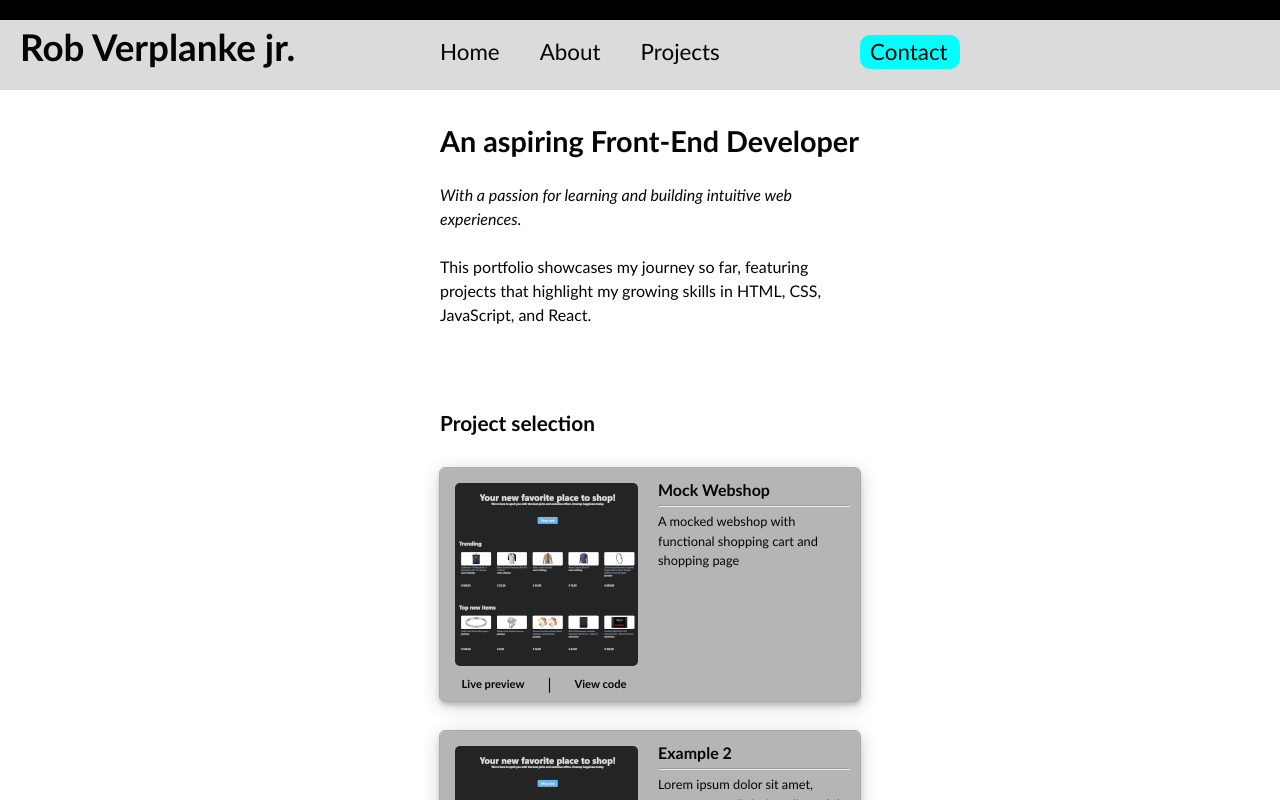
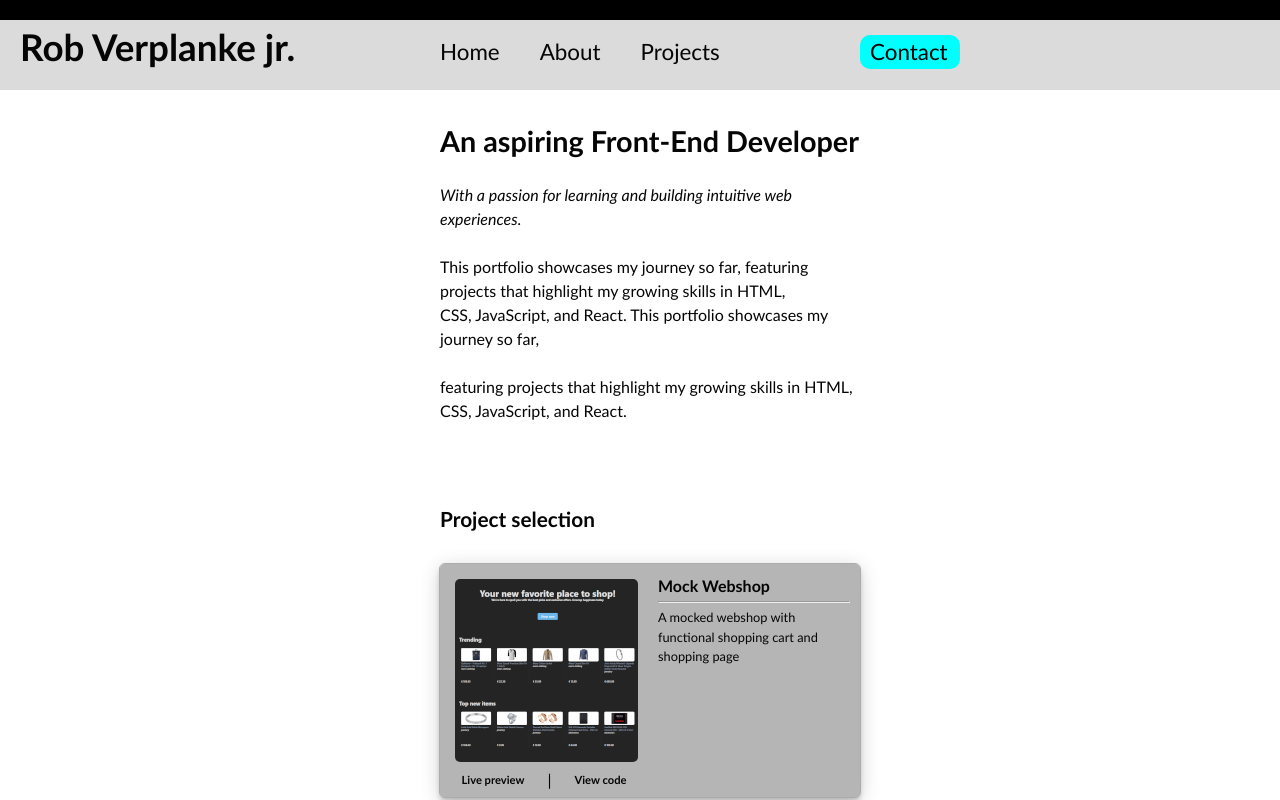
Before and after one commit to RobVerplanke/portfolio, a React (Vite) app: page / in a window 1280 px wide. Shown: the top 800 px of the page. Built offline with nearby package versions, Linux system fonts and the light colour scheme.

Commit message:
refactor: use component as sidebar

```diff
--- /dev/null
+++ b/src/components/MainSidebar.jsx
@@ -0,0 +1,3 @@
+export function MainSidebar() {
+  return <div className="main-sidebar"></div>;
+}
--- a/src/components/pages/AboutPage.jsx
+++ b/src/components/pages/AboutPage.jsx
@@ -1,8 +1,10 @@
+import { MainSidebar } from '../MainSidebar';
+
 function About() {
   return (
     <>
       <main>
-        <div className="main-sidebar"></div>
+        <MainSidebar />
         <div className="main-content-container">
           <div className="content-title">
             <h2>About</h2>
@@ -33,7 +35,7 @@ function About() {
             </p>
           </div>
         </div>
-        <div className="main-sidebar"></div>
+        <MainSidebar />
       </main>
     </>
   );
--- a/src/components/pages/HomePage.jsx
+++ b/src/components/pages/HomePage.jsx
@@ -1,3 +1,4 @@
+import { MainSidebar } from '../MainSidebar.jsx';
 import { CreateSmallCard } from '../CreateSmallCard';
 import { projects } from '../../data/projects.js';
 import '../../styles/HomePage.css';
@@ -16,7 +17,7 @@ function Home() {
   return (
     <>
       <main>
-        <div className="main-sidebar"></div>
+        <MainSidebar />
         <div className="main-content-container">
           <div className="content-title">
             <h2>An aspiring Front-End Developer</h2>
@@ -30,8 +31,12 @@ function Home() {
               <br />
               <br />
               This portfolio showcases my journey so far, featuring projects
-              that highlight my growing skills in HTML, CSS, JavaScript, and
-              React.
+              that highlight my growing skills in HTML,
+              <br /> CSS, JavaScript, and React. This portfolio showcases my
+              journey so far,
+              <br />
+              <br /> featuring projects that highlight my growing skills in
+              HTML, CSS, JavaScript, and React.
             </p>
           </div>
           <div className="content-projects-preview">
@@ -41,7 +46,7 @@ function Home() {
             <CreateSmallCard value={selectedProjectOne} />
           </div>
         </div>
-        <div className="main-sidebar"></div>
+        <MainSidebar />
       </main>
     </>
   );
--- a/src/components/pages/ProjectsPage.jsx
+++ b/src/components/pages/ProjectsPage.jsx
@@ -1,8 +1,10 @@
+import { MainSidebar } from '../MainSidebar';
+
 function Projects() {
   return (
     <>
       <main>
-        <div className="main-sidebar"></div>
+        <MainSidebar />
         <div className="main-content-container">
           <div className="content-title">
             <h2>Projects</h2>
@@ -16,7 +18,7 @@ function Projects() {
             </p>
           </div>
         </div>
-        <div className="main-sidebar"></div>
+        <MainSidebar />
       </main>
     </>
   );
```
